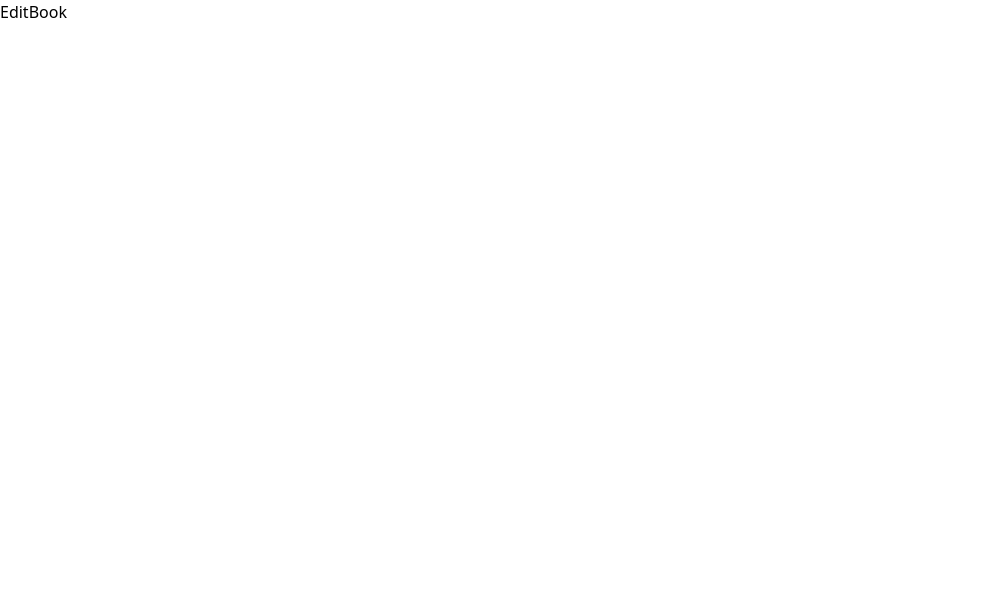
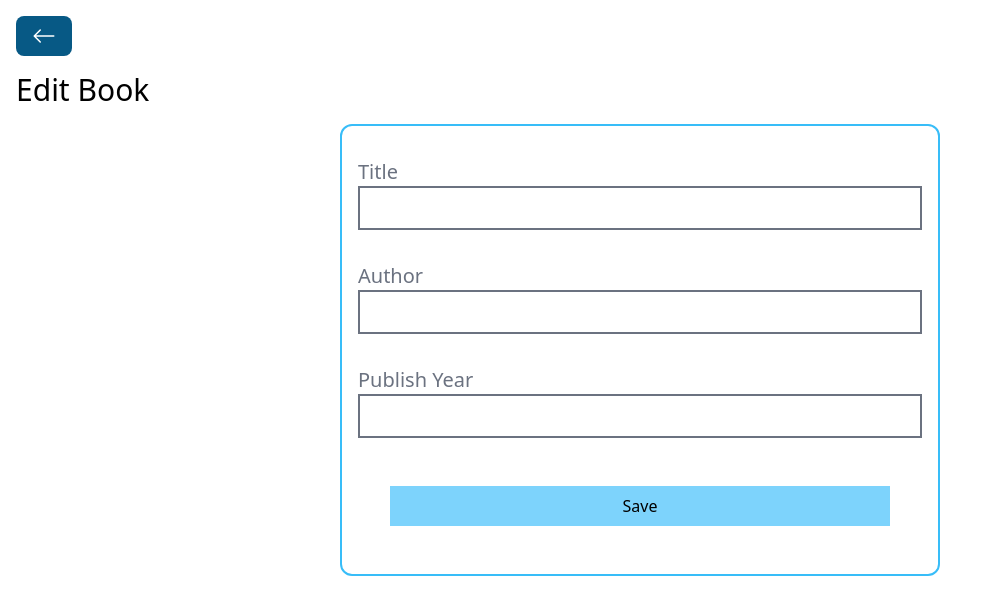
Before and after one commit to mustafa-meco/BookStore-MERN-stack, a React (Vite) app in the folder frontend/: page /books/edit/1 in a window 1280 px wide. Shown: the top 614 px of the page, without its empty margins (0-1002 px from the left). Built offline with nearby package versions, Linux system fonts and the light colour scheme; no server answers.

Commit message:
edit book in react

```diff
--- a/frontend/src/pages/EditBook.jsx
+++ b/frontend/src/pages/EditBook.jsx
@@ -1,7 +1,90 @@
-import React from "react";
+import React, { useState, useEffect } from "react";
+import BackButton from "../components/BackButton";
+import Spinner from "../components/Spinner";
+import axios from "axios";
+import { useNavigate, useParams } from "react-router-dom";
 
-const EditBook = () => {
-  return <div>EditBook</div>;
+export const EditBook = () => {
+  const [title, setTitle] = useState("");
+  const [author, setAuthor] = useState("");
+  const [publishYear, setPublishYear] = useState("");
+  const [loading, setLoading] = useState(false);
+  const navigate = useNavigate();
+  const { id } = useParams();
+  useEffect(() => {
+    setLoading(true);
+    axios
+      .get(`http://localhost:5555/books/${id}`)
+      .then((response) => {
+        setTitle(response.data.title);
+        setAuthor(response.data.author);
+        setPublishYear(response.data.publishYear);
+        setLoading(false);
+      })
+      .catch((error) => {
+        setLoading(false);
+        alert("An error occurred, please check console");
+        console.log(error);
+      });
+  }, []);
+  const handleEditBook = () => {
+    const data = {
+      title,
+      author,
+      publishYear,
+    };
+    setLoading(true);
+    axios
+      .put(`http://localhost:5555/books/${id}`, data)
+      .then(() => {
+        setLoading(false);
+        navigate("/");
+      })
+      .catch((error) => {
+        setLoading(false);
+        alert("An error occurred, please check console");
+        console.log(error);
+      });
+  };
+  return (
+    <div className="p-4">
+      <BackButton />
+      <h1 className="text-3xl my-4">Edit Book</h1>
+      {loading ? <Spinner /> : ""}
+      <div className="flex flex-col border-2 border-sky-400 rounded-xl w-[600px] p-4 mx-auto">
+        <div className="my-4">
+          <label className="text-xl mr-4 text-gray-500">Title</label>
+          <input
+            type="text"
+            value={title}
+            onChange={(e) => setTitle(e.target.value)}
+            className="border-2 border-gray-500 px-4 py-2 w-full"
+          />
+        </div>
+        <div className="my-4">
+          <label className="text-xl mr-4 text-gray-500">Author</label>
+          <input
+            type="text"
+            value={author}
+            onChange={(e) => setAuthor(e.target.value)}
+            className="border-2 border-gray-500 px-4 py-2 w-full"
+          />
+        </div>
+        <div className="my-4">
+          <label className="text-xl mr-4 text-gray-500">Publish Year</label>
+          <input
+            type="text"
+            value={publishYear}
+            onChange={(e) => setPublishYear(e.target.value)}
+            className="border-2 border-gray-500 px-4 py-2 w-full"
+          />
+        </div>
+        <button className="p-2 bg-sky-300 m-8" onClick={handleEditBook}>
+          Save
+        </button>
+      </div>
+    </div>
+  );
 };
 
 export default EditBook;
```
